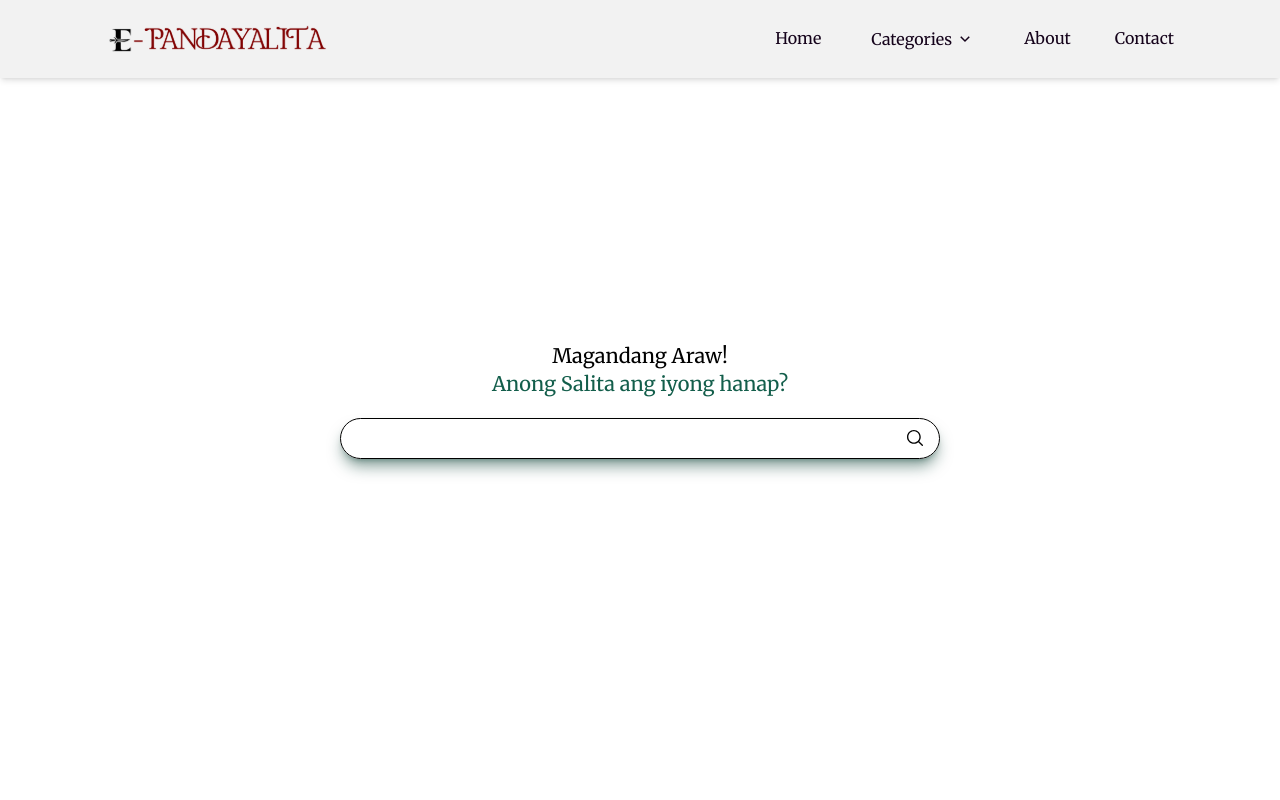
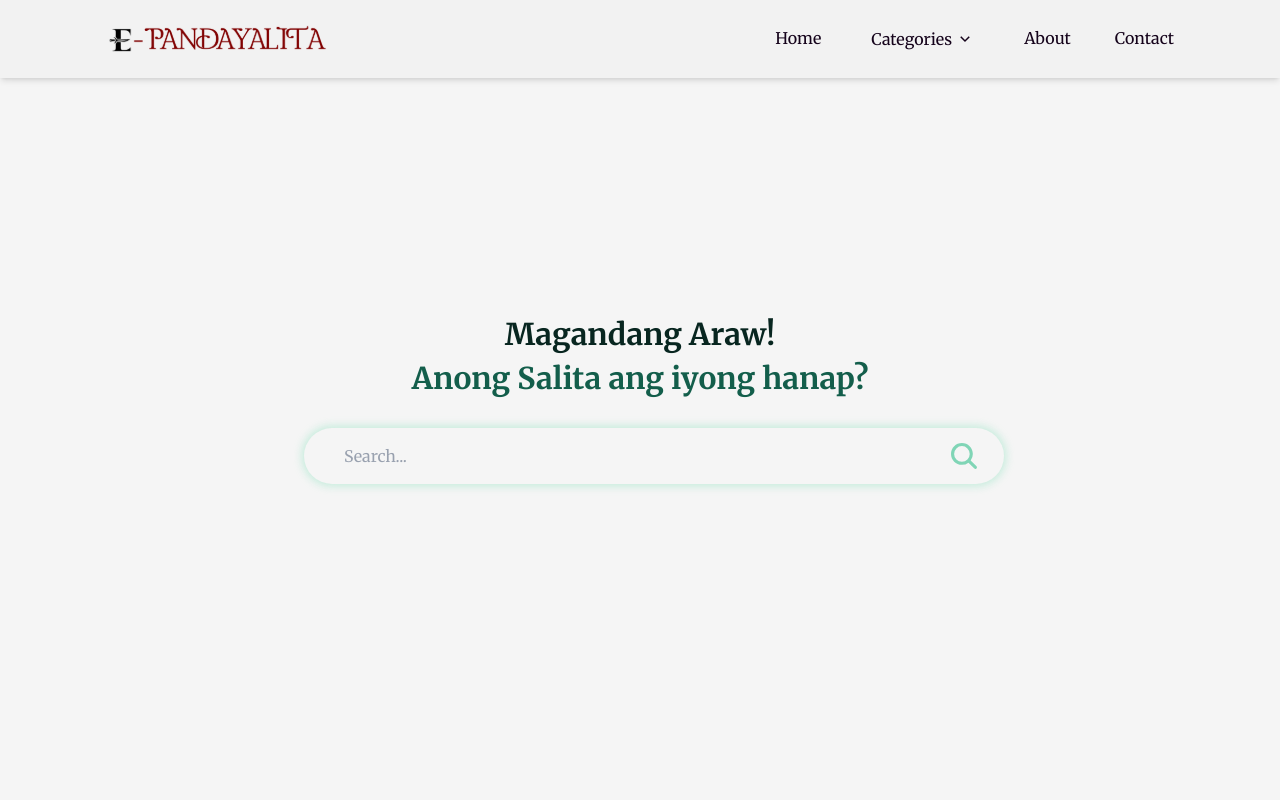
Before and after one commit to johnrefani/epandayalita, a Next.js app: page / in a window 1280 px wide. Shown: the top 800 px of the page. Built offline with nearby package versions, Linux system fonts and the light colour scheme.

Commit message:
improve home design

```diff
--- a/app/globals.css
+++ b/app/globals.css
@@ -41,7 +41,7 @@
 
   body {
     font-family: var(--font-merriweather), serif;
-    background-color: var(--color-green-300);
+    background-color: whitesmoke;
   }
 }
 
--- a/components/Main.tsx
+++ b/components/Main.tsx
@@ -3,21 +3,25 @@ import Searchbar from './ui/Searchbar'
 
 const Main = () => {
   return (
-    <section className='-mx-mobile-margin md:-mx-tablet-margin lg:-mx-laptop-margin xl:-mx-desktop-margin'>
-      <div className="flex w-full h-screen items-center justify-center bg-white">
-        <div className="grid gap-5 text-center">
-            <div>
-              <p className='text-base md:text-xl text-black'>Magandang Araw!</p>
-              <p className='text-base md:text-xl text-green-700'>Anong Salita ang iyong hanap?</p>
-            </div>
+    <section className="flex h-screen items-center justify-center">
+      <div className="w-full max-w-4xl px-4 text-center">
+        <div className="space-y-4 md:space-y-6 lg:space-y-8">
+          <div className="space-y-1 md:space-y-2">
+            <p className="text-2xl md:text-3xl text-green-950 font-semibold">
+              Magandang Araw!
+            </p>
+            <p className="text-2xl md:text-3xl text-green-700 font-semibold">
+              Anong Salita ang iyong hanap?
+            </p>
+          </div>
 
-            <div className="flex justify-center">
-              <Searchbar/>
-            </div>
+          <div className="w-full max-w-2xl mx-auto">
+            <Searchbar />
+          </div>
         </div>
       </div>
     </section>
   )
 }
 
-export default Main
+export default Main;
--- a/components/ui/Searchbar.tsx
+++ b/components/ui/Searchbar.tsx
@@ -1,14 +1,19 @@
 import React from 'react'
+import { IoSearch } from "react-icons/io5";
 
 const Searchbar = () => {
   return (
-    <div className='w-[300px] md:w-[500px] lg:w-[600px] border border-black shadow-lg shadow-green-900/50 rounded-full flex justify-center items-center'>
-
-      <input className="w-full h-7 md:h-full outline-none pt-3 pb-3 pl-2 text-xs" type='text'></input>
-      <img src='/magnify.svg' className='w-3 h-3 md:w-4 md:h-4 ml-4 mr-4 '></img>
-
+    <div className='w-full md:w-[600px] lg:w-[700px] h-10 md:h-12 lg:h-14 shadow-lg [box-shadow:0_0_8px_2px_rgba(178,232,209,0.75)] rounded-full flex items-center px-4 md:px-6 hover:[box-shadow:0_0_12px_4px_rgba(178,232,209,0.4)] transition-all duration-300'>
+      <input
+        className="w-full h-full outline-none bg-transparent text-sm md:text-base px-2 md:px-4 placeholder-gray-400"
+        type='text'
+        placeholder='Search...'
+      />
+        <IoSearch
+        className='w-6 h-6 md:w-8 md:h-8 ml-2 md:ml-4 flex-shrink-0 hover:scale-110 transition-transform text-green-300'
+      />
     </div>
   )
 }
 
-export default Searchbar
+export default Searchbar;
```
